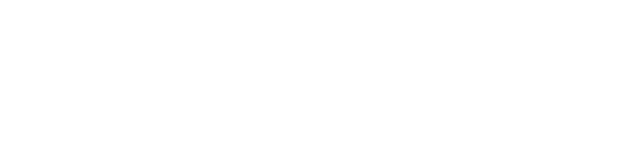
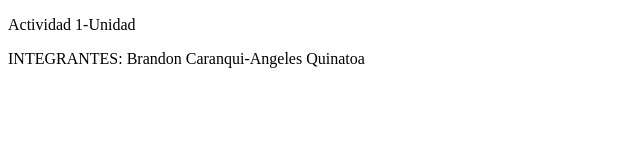
Before and after one commit to Brandonjca/Actividad1, a plain HTML site: page index.html in a window 1280 px wide. Shown: the whole page, without its empty margins (0-640 px from the left). Drawn offline with Linux system fonts and the light colour scheme.

Commit message:
angeles quinatoa
agregue p

```diff
--- a/index.html
+++ b/index.html
@@ -7,6 +7,12 @@
     <title>JS actividad 1</title>
 </head>
 <body>
+     <p>Actividad 1-Unidad</p>
+<div>
+    <p>INTEGRANTES: Brandon Caranqui-Angeles Quinatoa</p>
+
+
+</div>
 
 </body>
 </html>
```
